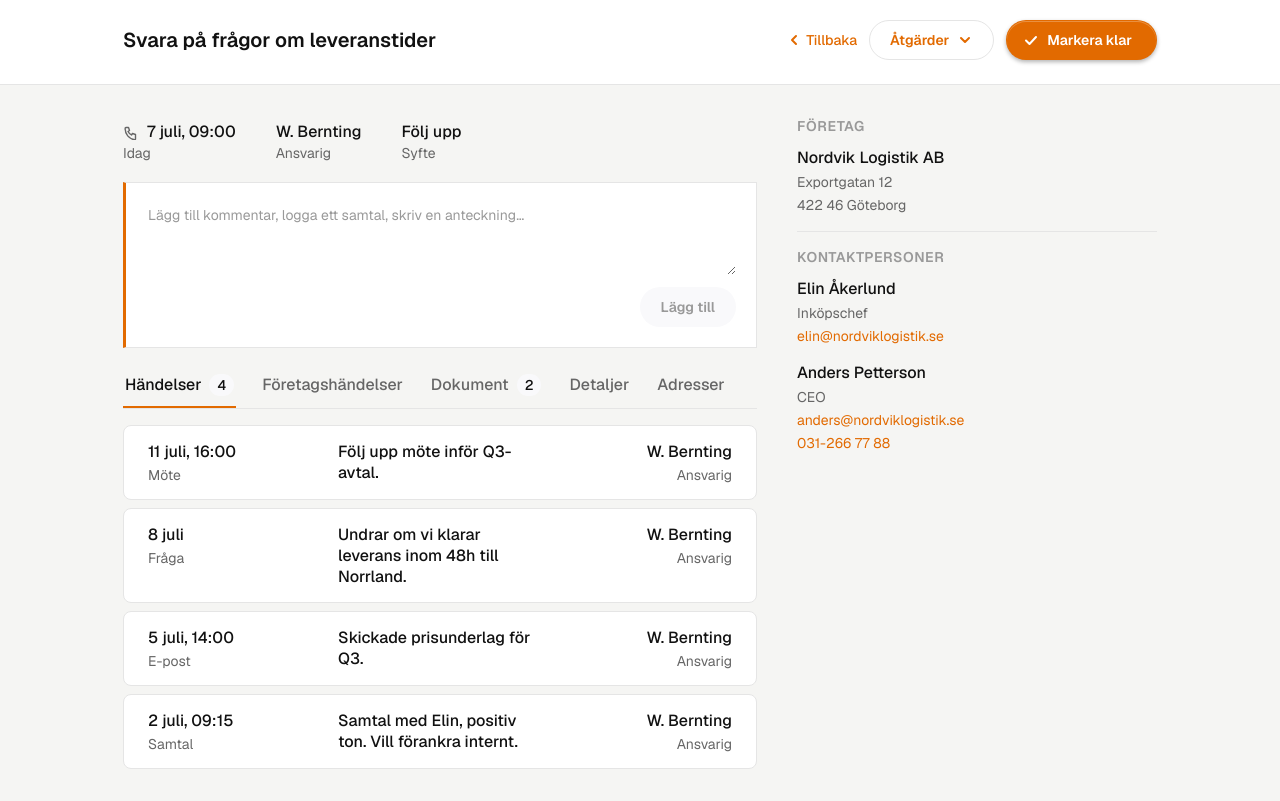
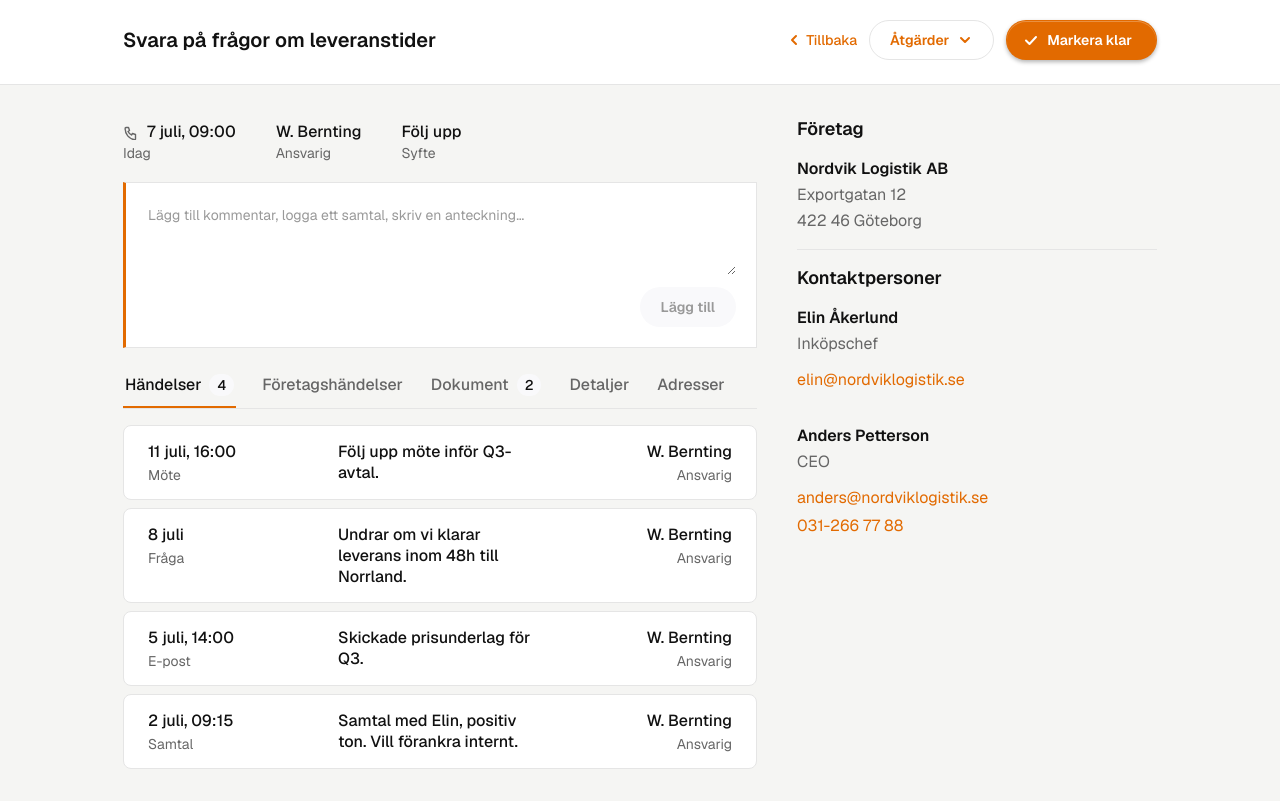
Before and after one commit to henrikhellstromgbg/slaycrm-prototyp, a plain HTML site: page design-system/screens-detalj.html in a window 1280 px wide. Shown: the part 125-926 px from the top of the page. Drawn offline with Linux system fonts and the light colour scheme.

Commit message:
Sidokolumnen i detaljvyn matchar Figma
Rubrikerna Företag och Kontaktpersoner går från versaler i ljusgrått till gemener i mörk fet stil, brödtexten upp till 16px och mer luft mellan namn, roll och länkar samt mellan kontakterna.

```diff
--- a/design-system/screens-detalj.html
+++ b/design-system/screens-detalj.html
@@ -29,15 +29,17 @@
   .feed-list .col-owner { align-items:flex-end; text-align:right; }
   .feed-list .cell .primary { white-space:normal; overflow:visible; text-overflow:clip; line-height:21px; }
 
-  /* sidokolumn: rena block utan kortram */
-  .side-block { display:flex; flex-direction:column; gap:12px; }
-  .side-block h3 { margin:0; font-weight:600; font-size:14px; text-transform:uppercase;
-    letter-spacing:.04em; color:var(--color-text-faint); }
+  /* sidokolumn: rena block utan kortram (Figma: rubrik i gemener, mörk, luftigt) */
+  .side-block { display:flex; flex-direction:column; gap:16px; }
+  .side-block h3 { margin:0; font-weight:600; font-size:18px; line-height:24px;
+    color:var(--color-text); }
   .side-divider { height:1px; background:var(--color-border); border:0; margin:0; }
-  .side-entity { display:flex; flex-direction:column; gap:3px; min-width:0; }
-  .side-entity + .side-entity { margin-top:4px; }
-  .side-entity .primary { font-weight:500; font-size:16px; line-height:22px; color:var(--color-text); }
-  .side-entity .secondary { font-size:14px; line-height:20px; color:var(--color-text-muted); }
+  .side-entity { display:flex; flex-direction:column; gap:2px; min-width:0; }
+  .side-entity + .side-entity { margin-top:16px; }
+  .side-entity .primary { font-weight:600; font-size:16px; line-height:24px; color:var(--color-text); }
+  .side-entity .secondary { font-size:16px; line-height:24px; color:var(--color-text-muted); }
+  .side-entity .secondary:has(a) { margin-top:10px; }
+  .side-entity .secondary:has(a) + .secondary:has(a) { margin-top:2px; }
   .side-entity a { color:var(--color-brand); text-decoration:none; }
   .side-entity a:hover { text-decoration:underline; }
 </style>
```
